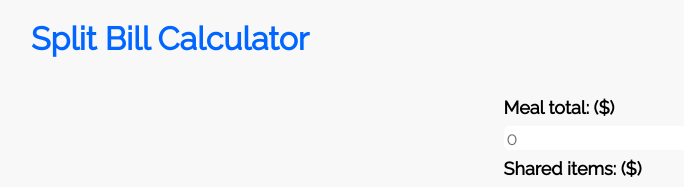
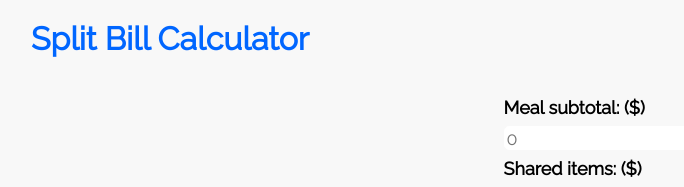
Before and after one commit to jvelis94/tip-calculator, a React (Create React App) app: page / in a window 1280 px wide. Shown: the top 187 px of the page, without its empty margins (33-717 px from the left). Built offline with nearby package versions, Linux system fonts and the light colour scheme.

Commit message:
minor fix to meal heading

```diff
--- a/src/index.js
+++ b/src/index.js
@@ -84,12 +84,10 @@ class Details extends React.Component {
     renderPerson = () => {
         return (
             <Person
-                number = {this.state.counter}
                 person_tax = {this.state.tax}
                 person_tip = {this.state.tip}
                 shared_items = {this.state.shared_items}
                 counter = {this.state.counter}
-
             />
         )
     }
@@ -103,12 +101,12 @@ class Details extends React.Component {
     }
 
     render() {
-        let grand_total = parseFloat(this.state.meal_total) + ((parseFloat(this.state.meal_total)) * (parseFloat(this.state.tax)/100)) + ((parseFloat(this.state.meal_total)) * (parseFloat(this.state.tip)/100)) + parseFloat(this.state.shared_items);
+        let grand_total = parseFloat(this.state.meal_total) + ((parseFloat(this.state.meal_total)) * (parseFloat(this.state.tax)/100)) + ((parseFloat(this.state.meal_total)) * (parseFloat(this.state.tip)/100));
         return (
             <div className='details'>
                 <div className='order-total'>
                     <form>
-                        <label htmlFor='meal'>Meal total: ($)</label><br></br>
+                        <label htmlFor='meal'>Meal subtotal: ($)</label><br></br>
                         <input name='meal' placeholder={this.state.meal_total} onChange={this.handleMealChange}></input><br></br>
                         <label htmlFor='meal'>Shared items: ($)</label><br></br>
                         <input name='meal' placeholder={this.state.shared_items} onChange={this.handleSharedItemsChange}></input><br></br>
```
